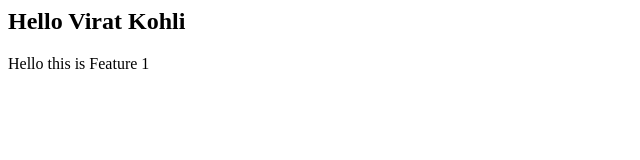
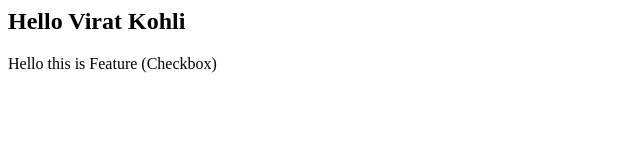
Before and after one commit to autidnyanesh/LocalRepo, a plain HTML site: page Index.html in a window 1280 px wide. Shown: the full height of the page, 0-640 px from the left. Drawn offline with Linux system fonts and the light colour scheme.

```diff
--- a/Index.html
+++ b/Index.html
@@ -1,2 +1,2 @@
 <h2>Hello Virat Kohli</h2>
-<p>Hello this is Feature 1</p>
+<p>Hello this is Feature (Checkbox)</p>
```
